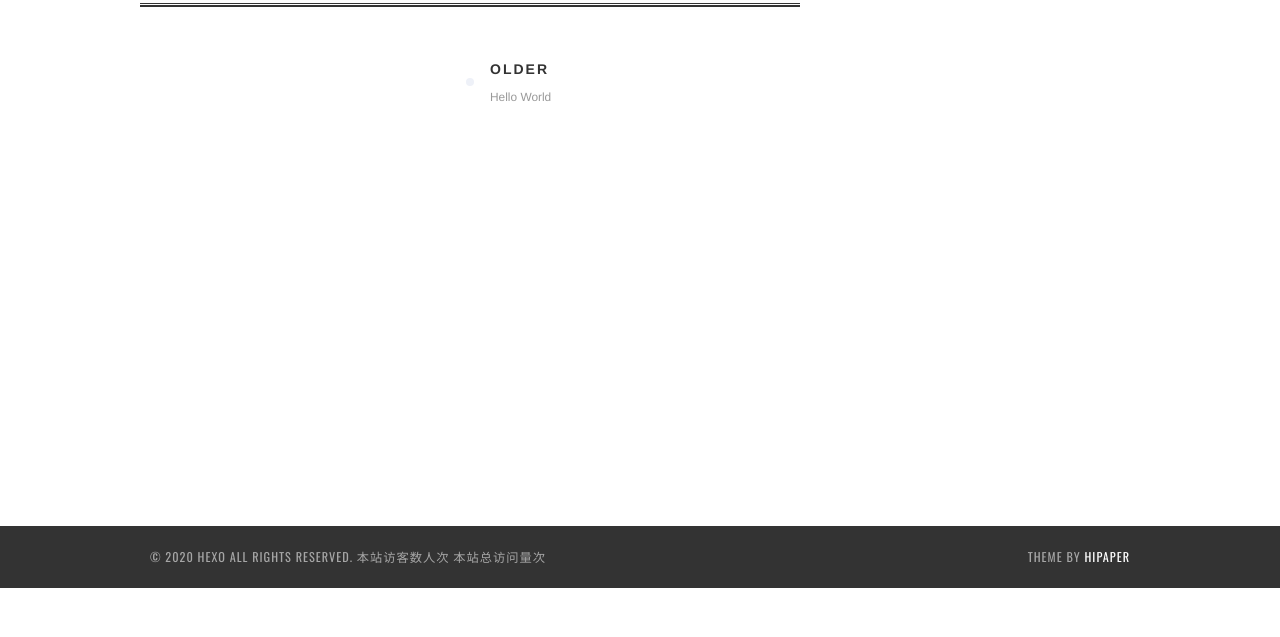
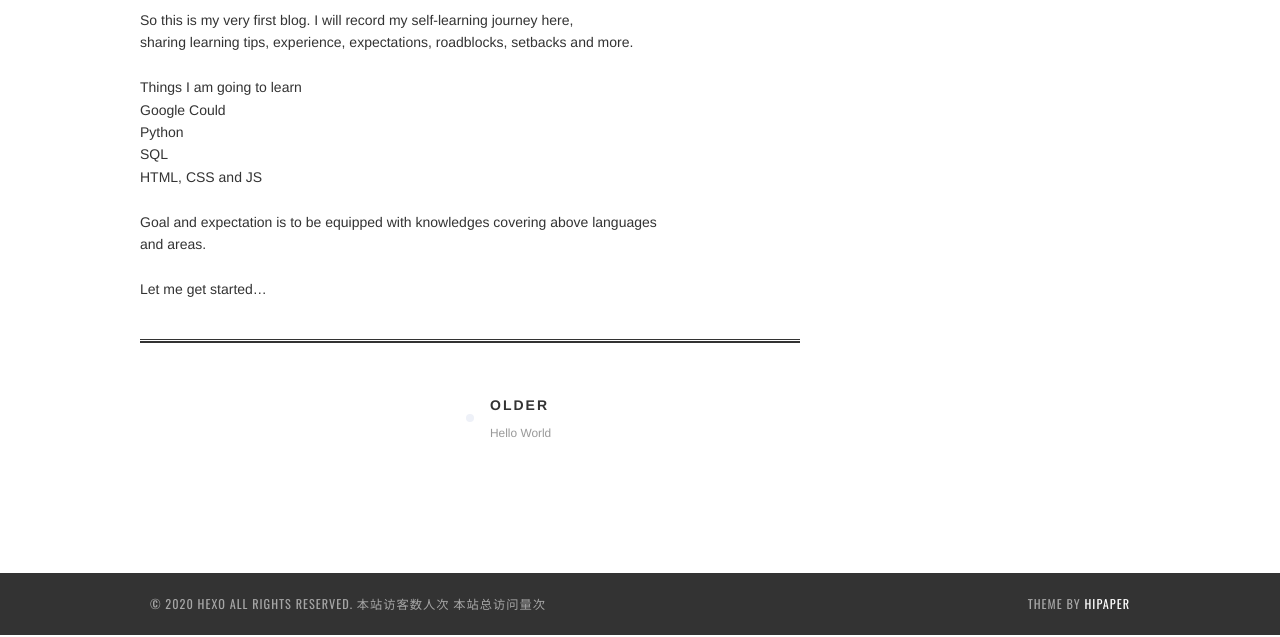
Before and after one commit to LeonHan2019dev/LeonHan2019dev.github.io, a plain HTML site: page 2020/06/22/My-First-Blog/index.html in a window 1280 px wide. Shown: the part 292-929 px from the top of the page. Before the commit the page ends 882 px from the top, so only its background shows below. Drawn offline with nearby package versions, Linux system fonts and the light colour scheme; some packages are replaced by stand-ins of ours; a script that the page names is missing.

Commit message:
Site updated: 2020-06-30 17:07:37

```diff
--- a/2020/06/22/My-First-Blog/index.html
+++ b/2020/06/22/My-First-Blog/index.html
@@ -9,13 +9,15 @@
 
 
 
-  <meta property="og:type" content="article">
+  <meta name="description" content="So this is my very first blog. I will record my self-learning journey here,sharing learning tips, experience, expectations, roadblocks, setbacks and more. Things I am going to learnGoogle CouldPythonS">
+<meta property="og:type" content="article">
 <meta property="og:title" content="My First Blog">
 <meta property="og:url" content="http://yoursite.com/2020/06/22/My-First-Blog/index.html">
 <meta property="og:site_name" content="Hexo">
+<meta property="og:description" content="So this is my very first blog. I will record my self-learning journey here,sharing learning tips, experience, expectations, roadblocks, setbacks and more. Things I am going to learnGoogle CouldPythonS">
 <meta property="og:locale" content="en_US">
 <meta property="article:published_time" content="2020-06-22T12:01:59.000Z">
-<meta property="article:modified_time" content="2020-06-22T12:01:59.398Z">
+<meta property="article:modified_time" content="2020-06-30T07:00:14.156Z">
 <meta property="article:author" content="John Doe">
 <meta name="twitter:card" content="summary">
 
@@ -133,6 +135,10 @@
     </div>
     <div class="article-entry" itemprop="articleBody">
 
+        <p>So this is my very first blog. I will record my self-learning journey here,<br>sharing learning tips, experience, expectations, roadblocks, setbacks and more.</p>
+<p>Things I am going to learn<br>Google Could<br>Python<br>SQL<br>HTML, CSS and JS</p>
+<p>Goal and expectation is to be equipped with knowledges covering above languages<br>and areas.</p>
+<p>Let me get started…</p>
 
 
     </div>
```
Also changed, not shown: index.html (+4 -0 lines), css/images/banner.jpg (deleted).
